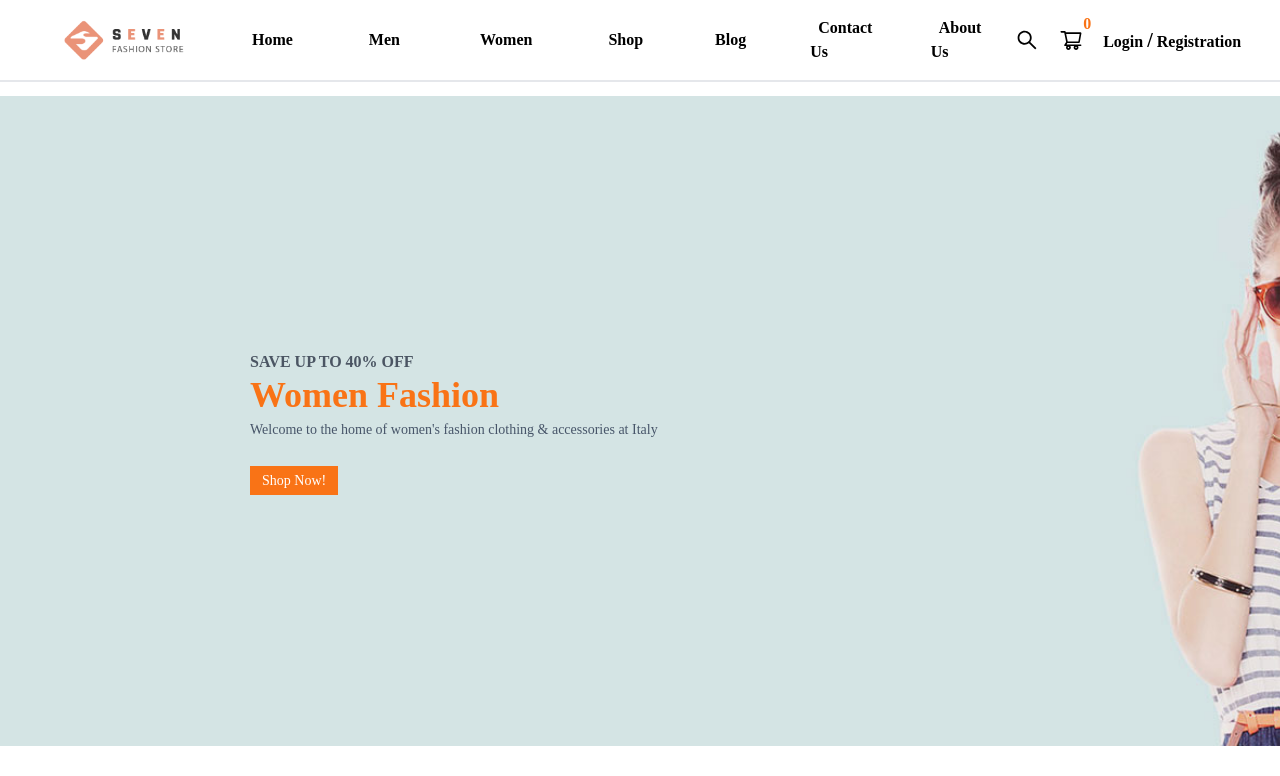
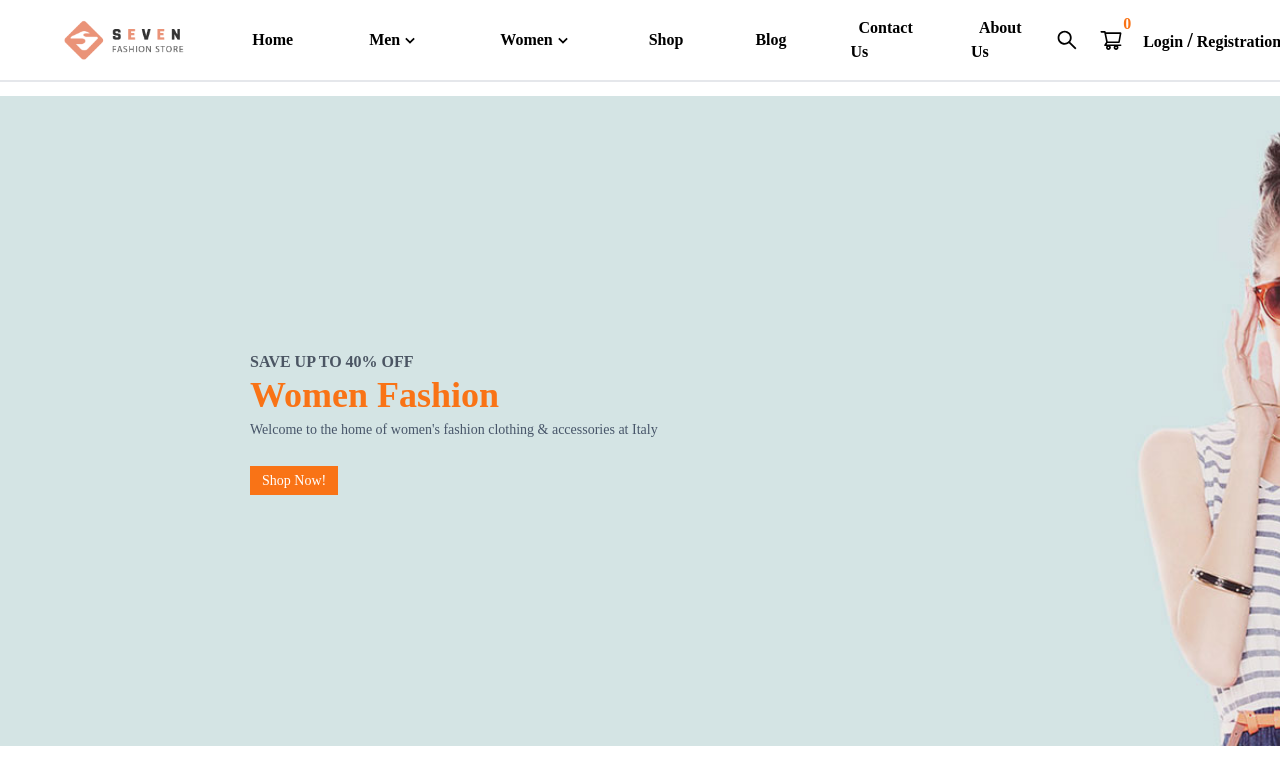
Before and after one commit to amaz11/ecom_frontend, a React (Vite) app: page / in a window 1280 px wide. Shown: the top 776 px of the page. Built offline with nearby package versions, Linux system fonts and the light colour scheme; no server answers.

Commit message:
"nothing"

```diff
--- a/src/components/navbar/Navbar.tsx
+++ b/src/components/navbar/Navbar.tsx
@@ -4,7 +4,7 @@ import { Link } from "react-router-dom";
 import Dropdown from "./Dropdown";
 import { AiOutlineSearch, AiOutlineShoppingCart } from "react-icons/ai";
 import { BsPerson } from "react-icons/bs";
-// import { BiChevronDown } from "react-icons/bi";
+import { BiChevronDown } from "react-icons/bi";
 import { FaBars } from "react-icons/fa";
 import { currentUser } from "../../utils/auth";
 import { cartState } from "../../app/cartSlice/cartSlice";
@@ -33,7 +33,7 @@ const Navbar = () => {
               <Link className="relative cursor-pointer " to="/men">
                 <span className="flex items-center p-3 font-semibold hover:text-orange-500 hover:border-b-2 hover:border-b-orange-500">
                   Men
-                  {/* <BiChevronDown size={20} /> */}
+                  <BiChevronDown size={20} />
                 </span>
                 <div className="absolute -top-96  group-hover:z-20 group-hover:top-12 left-0 shadow-sm border-t-2 border-t-orange-500 group-hover:delay-[400ms] group-hover:transition-all">
                   <Dropdown>
@@ -194,7 +194,7 @@ const Navbar = () => {
               <Link className="relative cursor-pointer " to="/women">
                 <span className="flex items-center p-3 font-semibold hover:text-orange-500 hover:border-b-2 hover:border-b-orange-500">
                   Women
-                  {/* <BiChevronDown size={20} /> */}
+                  <BiChevronDown size={20} />
                 </span>
                 <div className="absolute -top-96 group-hover:z-20 group-hover:top-12 left-0 shadow-sm border-t-2 border-t-orange-500 group-hover:delay-[400ms] group-hover:transition-all">
                   <Dropdown>
```
